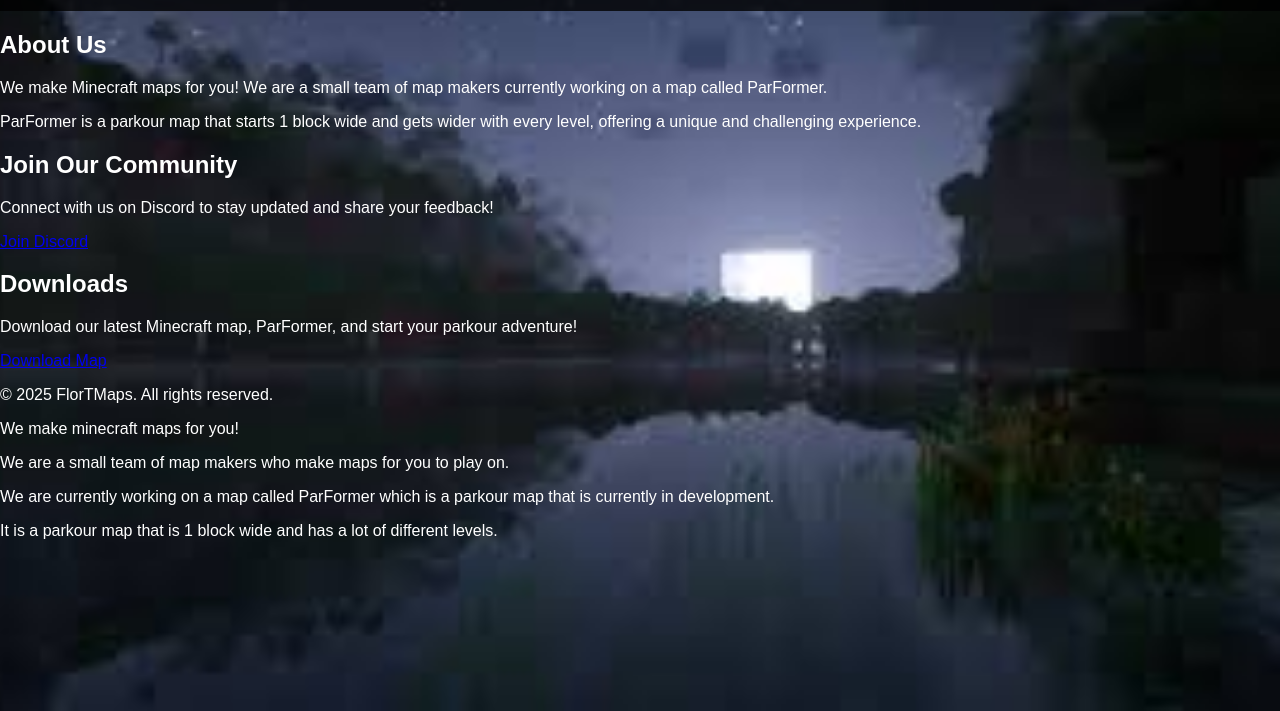
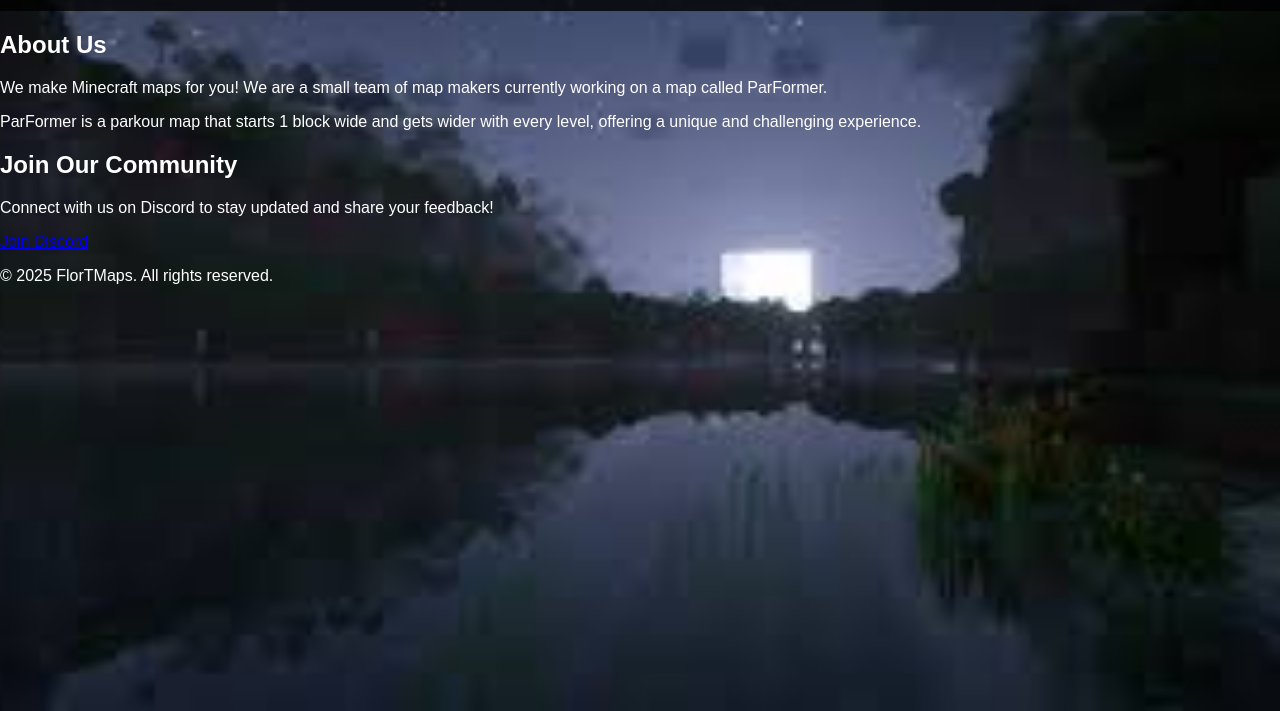
Before and after one commit to FlorTmaps/FlorTmaps.github.io, a plain HTML site: page index.html in a window 1280 px wide. Shown: the part 89-800 px from the top of the page. Drawn offline with Linux system fonts and the light colour scheme; a web font is replaced by a local one.

Commit message:
Update index.html

```diff
--- a/index.html
+++ b/index.html
@@ -18,7 +18,7 @@
     <header>
         <h1>FlorTMaps</h1>
         <nav>
-            <a href="#downloads" class="nav-button">Downloads</a>
+            <a href="flortmaps.github.io/downloads" class="nav-button">Downloads</a>
             <button class="hamburger" id="hamburger-button">&#9776;</button>
             <ul class="menu" id="menu">
                 <li><a href="#about">About</a></li>
@@ -37,15 +37,8 @@
             <p>Connect with us on Discord to stay updated and share your feedback!</p>
             <a href="https://discord.gg/vjFyvcd5up" class="button">Join Discord</a>
         </section>
-        <section id="downloads">
-            <h2>Downloads</h2>
-            <p>Download our latest Minecraft map, ParFormer, and start your parkour adventure!</p>
-            <a href="downloads/ParFormer.zip" class="button">Download Map</a>
-        </section>
     </main>
-    <footer>
-        <p>&copy; 2025 FlorTMaps. All rights reserved.</p>
-    </footer>
+
     <script>
         // JavaScript for hamburger menu toggle
         const hamburgerButton = document.getElementById('hamburger-button');
@@ -55,9 +48,7 @@
         });
     </script>
 </body>
+<footer>
+        <p>&copy; 2025 FlorTMaps. All rights reserved.</p>
+    </footer>
 </html>
-    <p> We make minecraft maps for you! </p>
-    <p> We are a small team of map makers who make maps for you to play on. </p>
-    <p> We are currently working on a map called ParFormer which is a parkour map that is currently in development. </p>
-    <p> It is a parkour map that is 1 block wide and has a lot of different levels. </p>
-</html>
```
